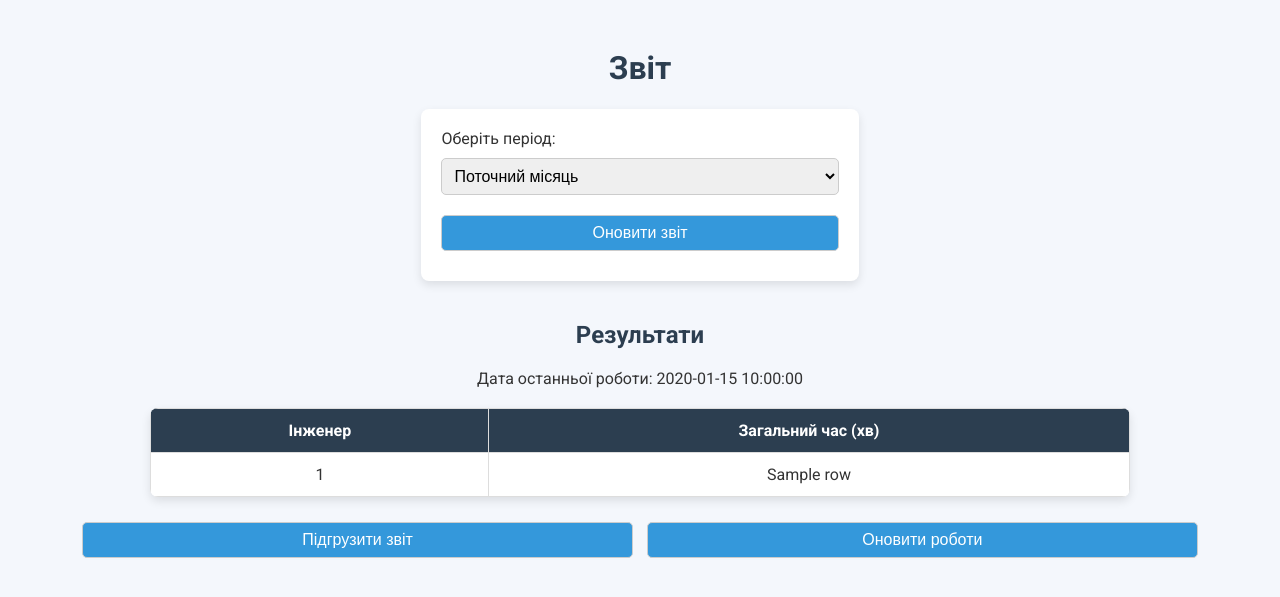
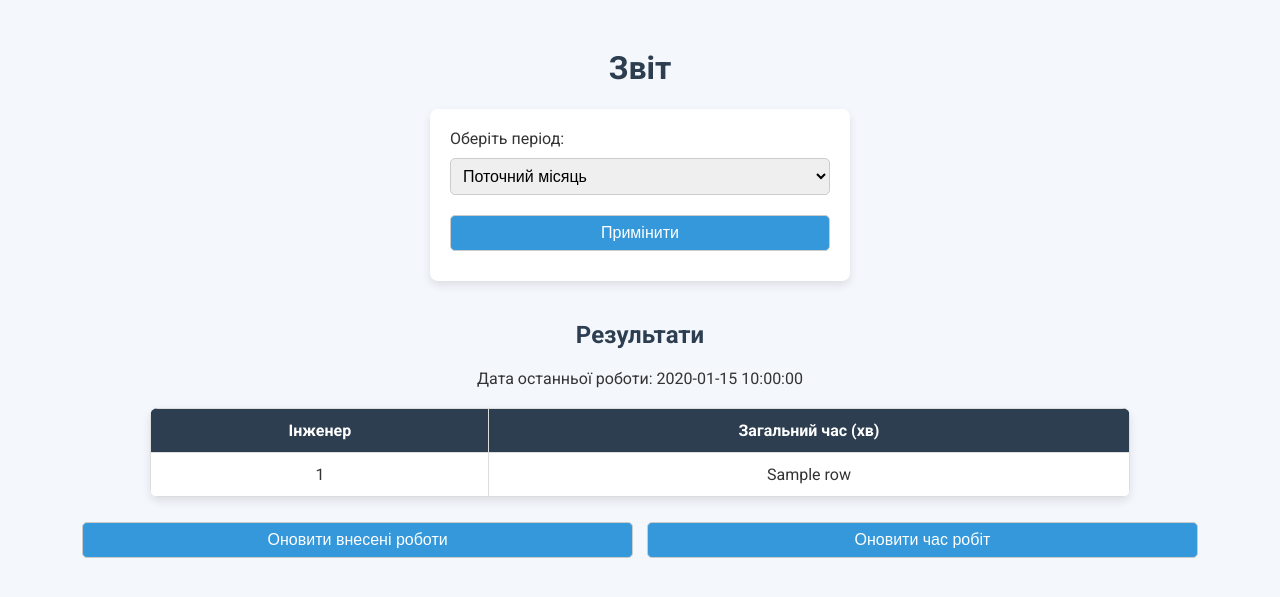
Before and after one commit to Yellow-Penguin/crm-stats, a Flask app: template templates/index.html in a window 1280 px wide. Shown: the top 597 px of the page. Run offline with Flask 3, Linux system fonts and the light colour scheme; the template is opened without the code that fills it: most values are stand-ins (such as "Sample title", 1, 10 or a date in 2020).

Commit message:
Small changes

```diff
--- a/main.py
+++ b/main.py
@@ -5,7 +5,7 @@ from flask import Flask, render_template, request, jsonify
 from dotenv import load_dotenv
 from modules import crm_api
 from modules import db_functions as dbf
-#from modules.log_config import logger
+from modules.log_config import logger
 app = Flask(__name__)
 
 # Get login info from env
@@ -16,14 +16,14 @@ admin_passwd = os.getenv("ADMIN_PASSWORD")
 
 driver = crm_api.start_and_login(username, passwd)
 
-""""@app.before_request
+@app.before_request
 def log_request():
-    logger.info(f"Request: {request.method} {request.url} from {request.remote_addr}")"""
+    logger.info(f"Request: {request.method} {request.url} from {request.remote_addr}")
 
-"""@app.errorhandler(500)
+@app.errorhandler(500)
 def handle_500(error):
     logger.error(f"Error 500: {error}, URL: {request.url}")
-    return "Server Error", 500"""
+    return "Server Error", 500
 @app.route("/", methods=["GET", "POST"])
 def home():
     reports = []
--- a/templates/index.html
+++ b/templates/index.html
@@ -166,7 +166,7 @@
             <input type="date" id="end_date" name="end_date" value="{{ end_date or '' }}">
         </div>
 
-        <button type="submit">Оновити звіт</button>
+        <button type="submit">Примінити</button>
     </form>
 
     <h2>Результати</h2>
@@ -190,8 +190,8 @@
     </table>
 
     <div class="btn-group">
-        <button id="update-reports">Підгрузити звіт</button>
-        <button id="update-work-list">Оновити роботи</button>
+        <button id="update-reports">Оновити внесені роботи</button>
+        <button id="update-work-list">Оновити час робіт</button>
     </div>
 
     <div id="loader" class="loader"></div>
```
